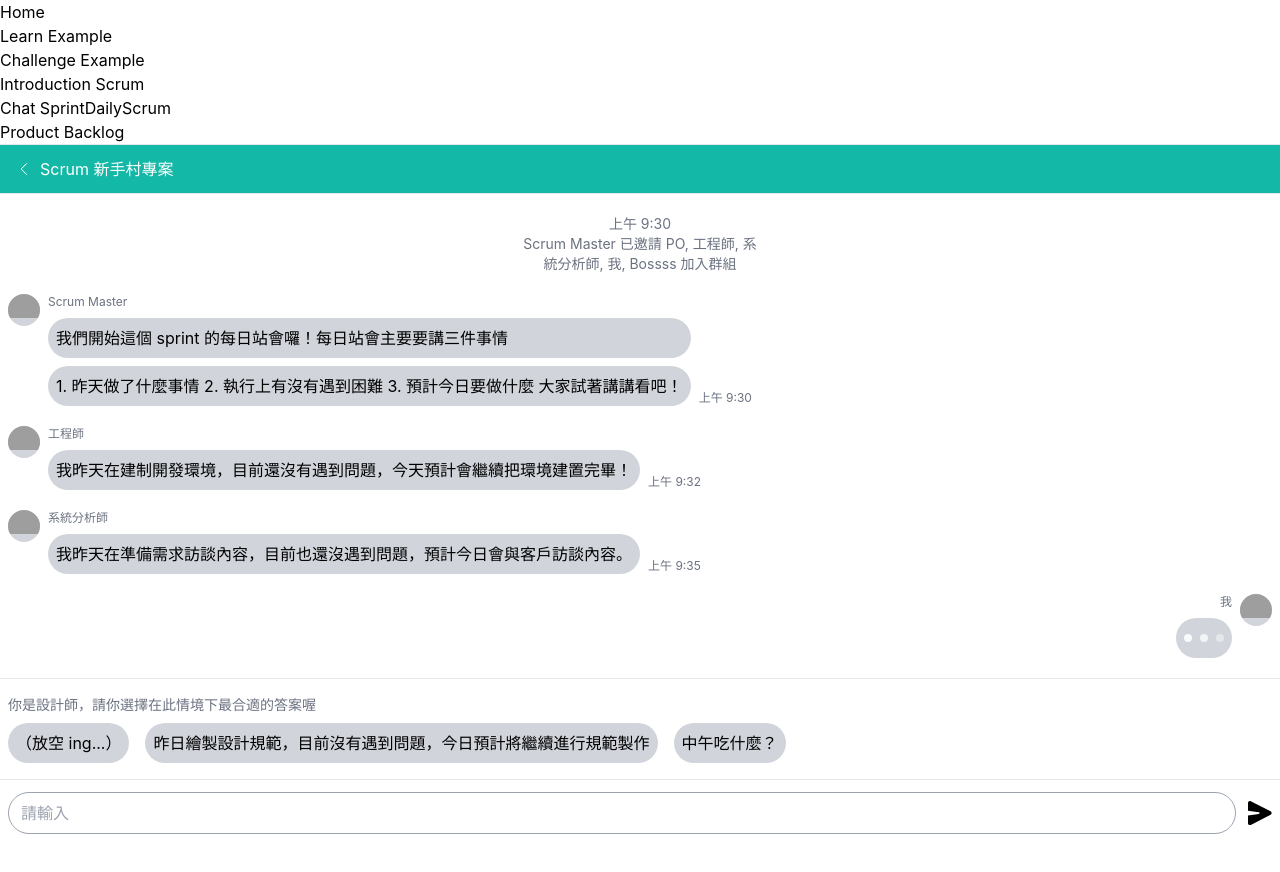
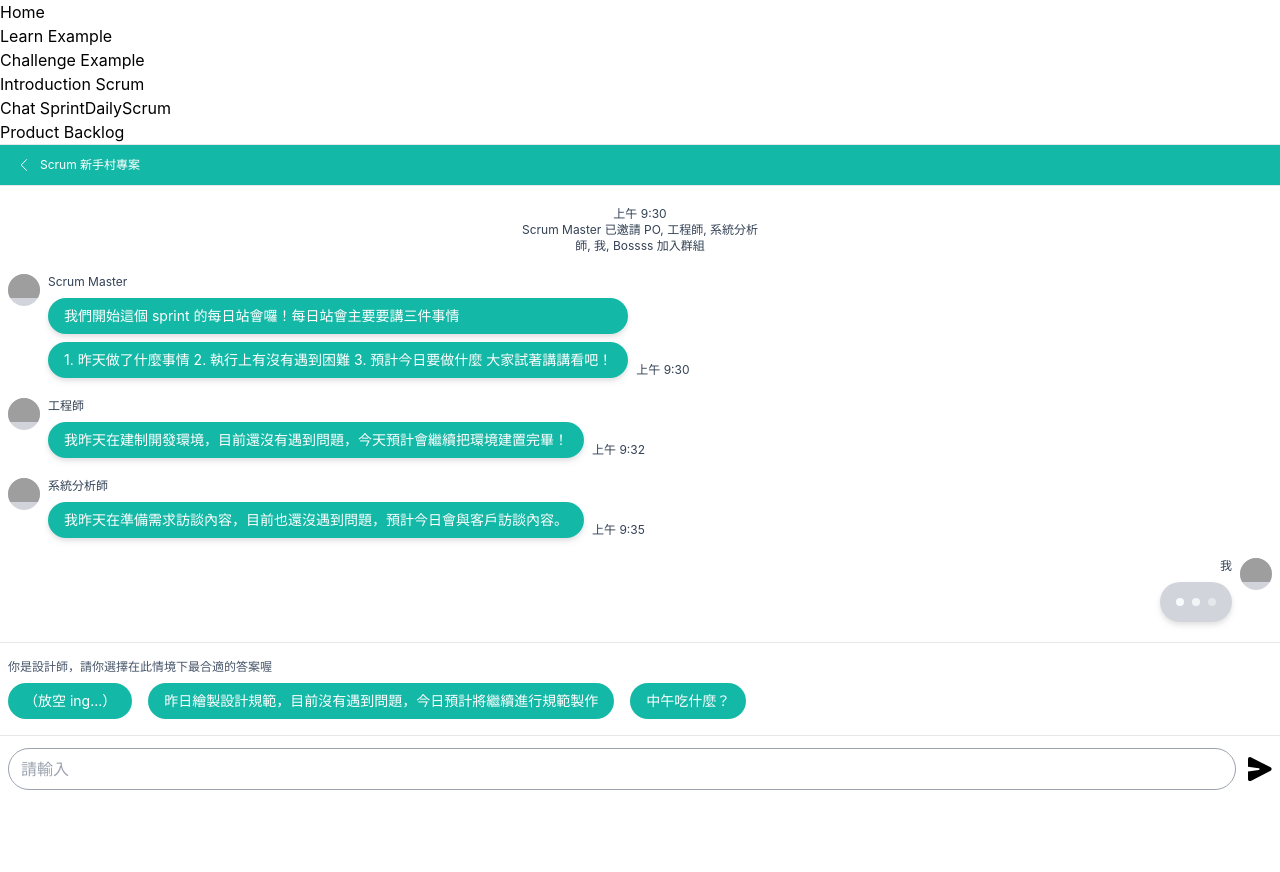
Before and after one commit to alphatero/f2e_scrum_frontend, a React (Create React App) app: page /chat/sprint-daily-scrum in a window 1280 px wide. Shown: the top 872 px of the page. Built offline with nearby package versions, Linux system fonts and the light colour scheme; grey boxes are pictures that could not be loaded.

Commit message:
update: 調整字體、顏色

```diff
--- a/src/components/chat/BeginMsg.jsx
+++ b/src/components/chat/BeginMsg.jsx
@@ -1,9 +1,15 @@
+import clsx from 'clsx';
+
 export function BeginMsg({ time, text }) {
   return (
-    <div className="flex flex-col items-center text-center">
-      <p className="text-sm text-gray-500">{ time }</p>
+    <div className={clsx(
+      'flex flex-col items-center',
+      'text-center text-xs text-slate-700',
+    )}
+    >
+      <p>{ time }</p>
       {
-        !!text && <p className="max-w-[240px] text-sm text-gray-500">{text}</p>
+        !!text && <p className="max-w-[240px]">{text}</p>
       }
     </div>
   );
--- a/src/components/chat/ChatLog.jsx
+++ b/src/components/chat/ChatLog.jsx
@@ -34,7 +34,7 @@ export function ChatLog({
         <p
           className={clsx(
             'inline-block self-start',
-            'text-xs text-gray-500',
+            'text-xs text-slate-700',
             submitBySelf && 'self-end',
           )}
         >
@@ -44,18 +44,30 @@ export function ChatLog({
         {/* Chat content */}
         {
           submitBySelf ? (
-            <div className="p-2 h-10 rounded-3xl bg-gray-300">
+            <div className={clsx(
+              'py-2 px-4 h-10',
+              'rounded-3xl text-sm bg-gray-300 drop-shadow-md',
+            )}
+            >
               <SpeakingLoading />
             </div>
           ) : content.map(
-            (msg) => <p className="p-2 rounded-3xl bg-gray-300">{msg}</p>,
+            (msg) => (
+              <div className={clsx(
+                'py-2 px-4 rounded-3xl',
+                'bg-teal-500 text-sm text-white drop-shadow-md',
+              )}
+              >
+                <p>{msg}</p>
+              </div>
+            ),
           )
         }
       </div>
 
       {/* time */}
       <div className="mt-auto">
-        <p className="text-xs text-gray-500">{ time }</p>
+        <p className="text-xs text-slate-700">{ time }</p>
       </div>
     </div>
   );
--- a/src/components/chat/NavBar.jsx
+++ b/src/components/chat/NavBar.jsx
@@ -22,7 +22,7 @@ export function NavBar({ previousPage }) {
       >
         <Icons.ArrowLeft className="text-white" />
       </button>
-      <p className="inline-block text-white">{ previousPage }</p>
+      <p className="inline-block text-white text-xs">{ previousPage }</p>
     </div>
   );
 }
--- a/src/views/chat/SprintDailyScrum.jsx
+++ b/src/views/chat/SprintDailyScrum.jsx
@@ -37,10 +37,18 @@ function SprintDailyScrum() {
       <hr />
 
       <section className="px-2 py-4 space-y-2">
-        <p className="text-sm text-gray-500">你是設計師，請你選擇在此情境下最合適的答案喔</p>
+        <p className="text-xs text-slate-600">你是設計師，請你選擇在此情境下最合適的答案喔</p>
         <ul className="flex flex-row gap-4 overflow-x-auto">
           {
-            responseMsg.map((resMsg) => <li className="shrink-0 p-2 rounded-3xl bg-gray-300">{resMsg}</li>)
+            responseMsg.map((resMsg) => (
+              <li className={clsx(
+                'shrink-0 py-2 px-4',
+                'rounded-3xl bg-teal-500 text-white text-sm',
+              )}
+              >
+                {resMsg}
+              </li>
+            ))
           }
         </ul>
       </section>
```
